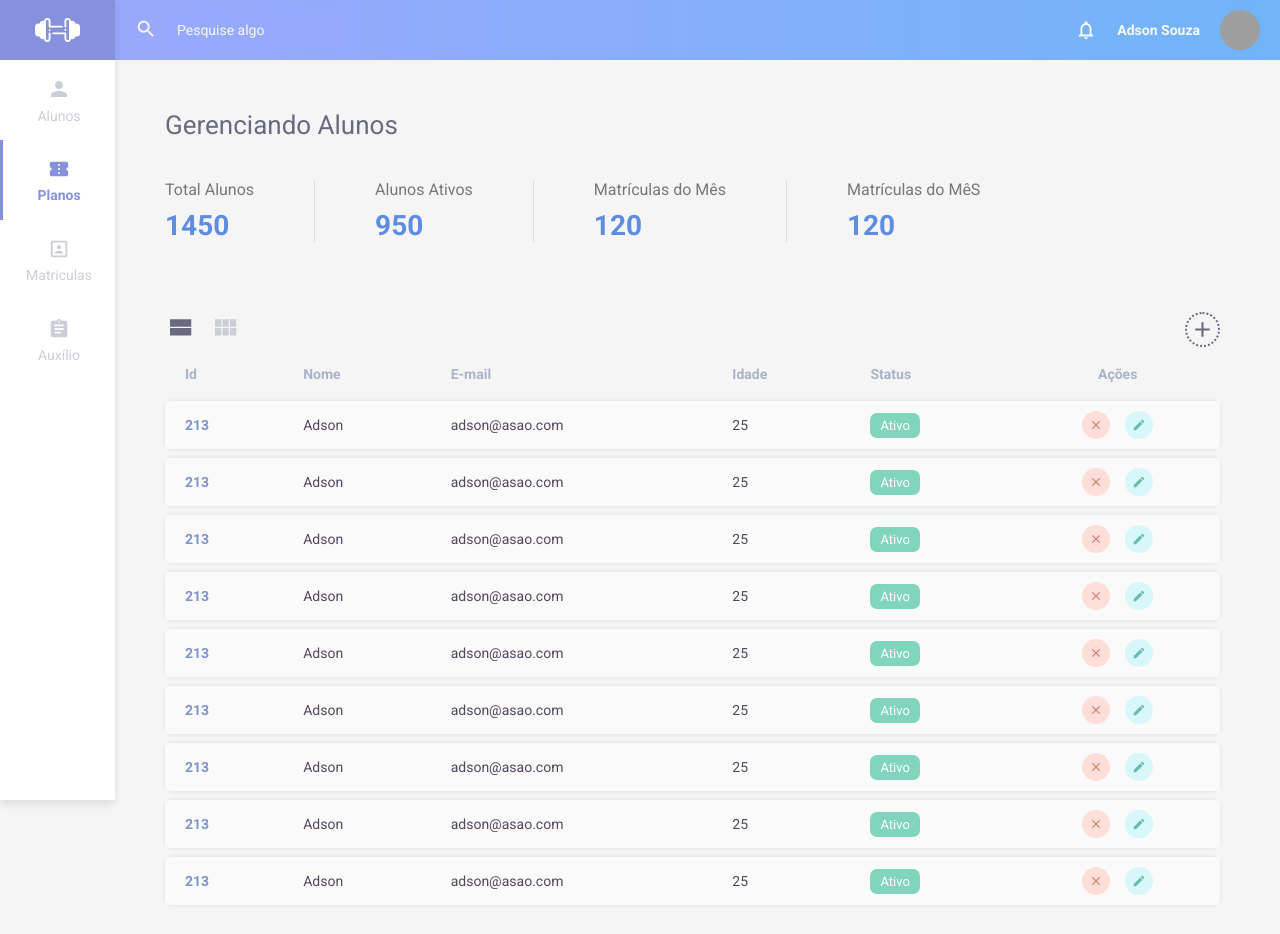
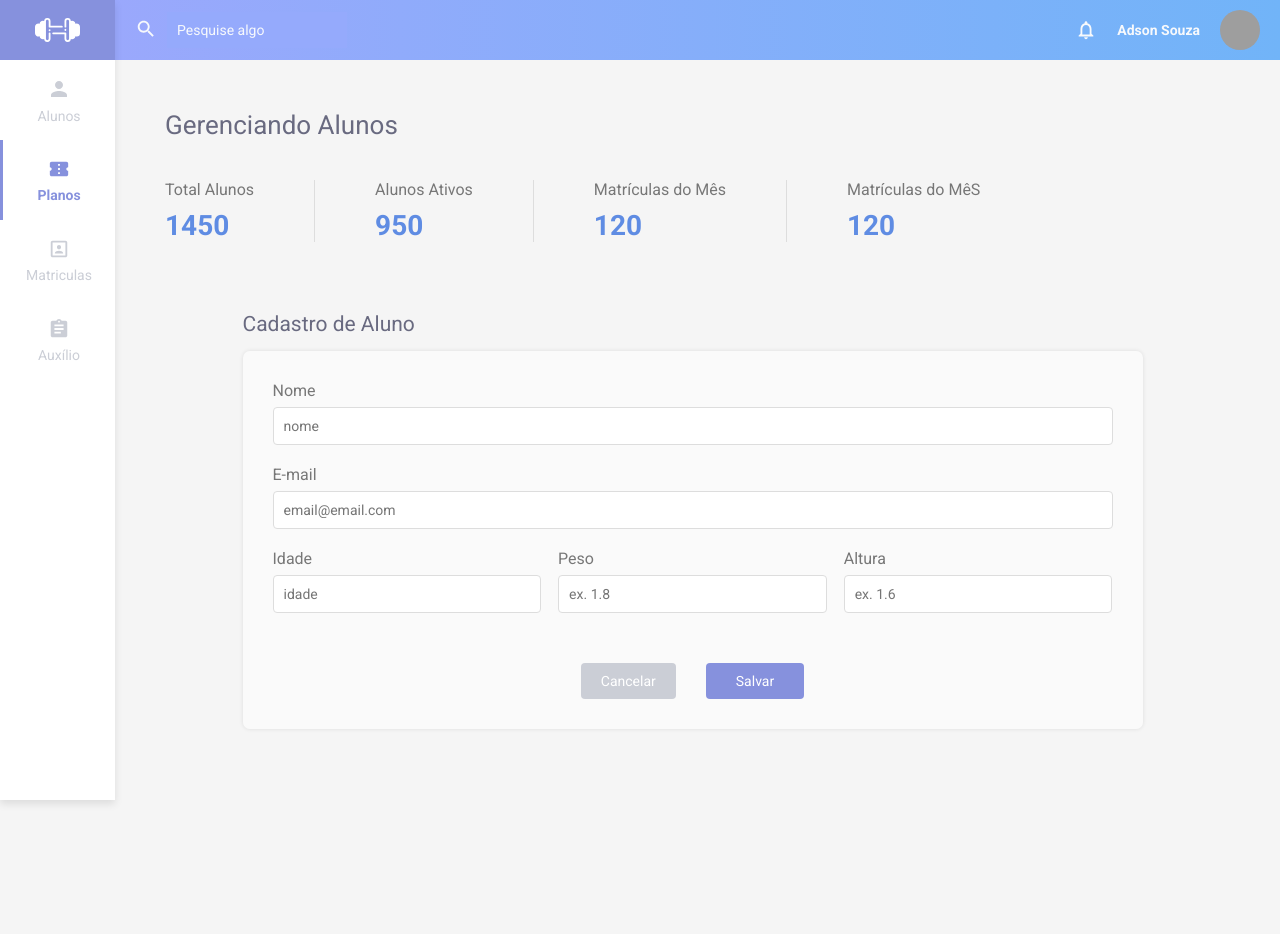
Before and after one commit to adsonxzx/gym-point-web, a React (Create React App) app: page /alunos in a window 1280 px wide. Shown: the top 934 px of the page. After the commit the page ends 800 px from the top, so only its background shows below. Built offline with nearby package versions, Linux system fonts and the light colour scheme; grey boxes are pictures that could not be loaded.

Commit message:
estilizando pagina do aluno

```diff
--- a/src/pages/Aluno/index.js
+++ b/src/pages/Aluno/index.js
@@ -1,13 +1,19 @@
-import React from 'react';
+import React, { useState } from 'react';
 import { MdAdd, MdViewStream, MdViewModule } from 'react-icons/md';
-import { Container, TitlePage } from '../../styles/global';
+import {
+  Container,
+  TitlePage,
+  ButtonCreate,
+  ButtonCancel,
+} from '../../styles/global';
 import Table from '../../componets/Table';
 
-import { Info, Filter } from './styles';
+import { Info, Filter, FormBox } from './styles';
 
 export default function Aluno() {
+  const [showForm, setShowForm] = useState(true);
+
   return (
-    <>
     <Container>
       <header>
         <TitlePage>Gerenciando Alunos</TitlePage>
@@ -35,6 +41,8 @@ export default function Aluno() {
         </div>
       </Info>
 
+      {!showForm ? (
+        <div>
           <Filter>
             <div>
               <MdViewStream size={30} color="#696a80" />
@@ -42,12 +50,54 @@ export default function Aluno() {
             </div>
 
             <button type="button">
-            <MdAdd color="#696A80" size={25} />
+              <MdAdd
+                color="#696A80"
+                size={25}
+                onClick={() => setShowForm(true)}
+              />
             </button>
           </Filter>
 
           <Table />
+        </div>
+      ) : (
+        <FormBox>
+          <h2>Cadastro de Aluno</h2>
+          <form>
+            <div>
+              <label htmlFor="name">Nome</label>
+              <input type="text" name="name" id="name" placeholder="nome" />
+            </div>
+
+            <div>
+              <label htmlFor="email">E-mail</label>
+              <input type="text" name="email" placeholder="email@email.com" />
+            </div>
+
+            <div className="col-3">
+              <label htmlFor="name">Idade</label>
+              <input type="text" name="idade" placeholder="idade" />
+            </div>
+
+            <div className="col-3">
+              <label htmlFor="name">Peso</label>
+              <input type="text" name="peso" placeholder="ex. 1.8" />
+            </div>
+
+            <div className="col-3">
+              <label htmlFor="altura">Altura</label>
+              <input type="text" name="altura" placeholder="ex. 1.6" />
+            </div>
+
+            <div>
+              <ButtonCancel type="button" onClick={() => setShowForm(false)}>
+                Cancelar
+              </ButtonCancel>
+              <ButtonCreate type="submit">Salvar</ButtonCreate>
+            </div>
+          </form>
+        </FormBox>
+      )}
     </Container>
-    </>
   );
 }
--- a/src/pages/Aluno/styles.js
+++ b/src/pages/Aluno/styles.js
@@ -51,3 +51,55 @@ export const Filter = styled.div`
     cursor: pointer;
   }
 `;
+
+export const FormBox = styled.form`
+  width: 100%;
+  max-width: 900px;
+  margin: 0 auto;
+
+  > h2 {
+    font-weight: 500;
+    color: #696a80;
+    margin-bottom: 15px;
+  }
+
+  form {
+    background: rgba(255, 255, 255, 0.5);
+    border-radius: 7px;
+    box-shadow: 0px 0px 4px rgba(0, 0, 0, 0.1);
+    padding: 30px;
+
+    display: flex;
+    justify-content: space-between;
+    flex-wrap: wrap;
+
+    > div {
+      flex-basis: 100%;
+
+      &.col-3 {
+        flex-basis: 32%;
+      }
+
+      &:last-child {
+        margin-top: 30px;
+        text-align: center;
+      }
+    }
+
+    label {
+      color: #777777;
+      width: 100%;
+      display: block;
+      margin-bottom: 7px;
+      font-size: 16px;
+    }
+
+    input {
+      width: 100%;
+      margin-bottom: 20px;
+      padding: 10px;
+      border-radius: 4px;
+      border: 1px solid #dddddd;
+    }
+  }
+`;
--- a/src/styles/global.js
+++ b/src/styles/global.js
@@ -50,3 +50,23 @@ export const TitlePage = styled.h2`
   color: #696a80;
   margin-bottom: 40px;
 `;
+
+// Buttons
+export const ButtonCreate = styled.button`
+  background: #8691dd;
+  border-radius: 4px;
+  border: 0;
+  color: #fff;
+  padding: 10px 30px;
+  margin: 0 15px;
+  font-weight: 500;
+`;
+
+export const ButtonCancel = styled.button`
+  background: #cbced6;
+  border-radius: 4px;
+  border: 0;
+  color: #fff;
+  padding: 10px 20px;
+  margin: 0 15px;
+`;
```
Lines whose indentation alone changed are shown as unchanged.
